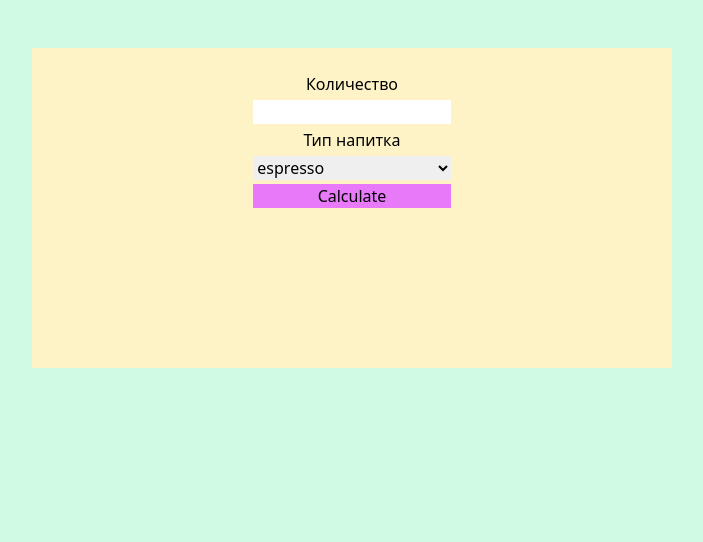
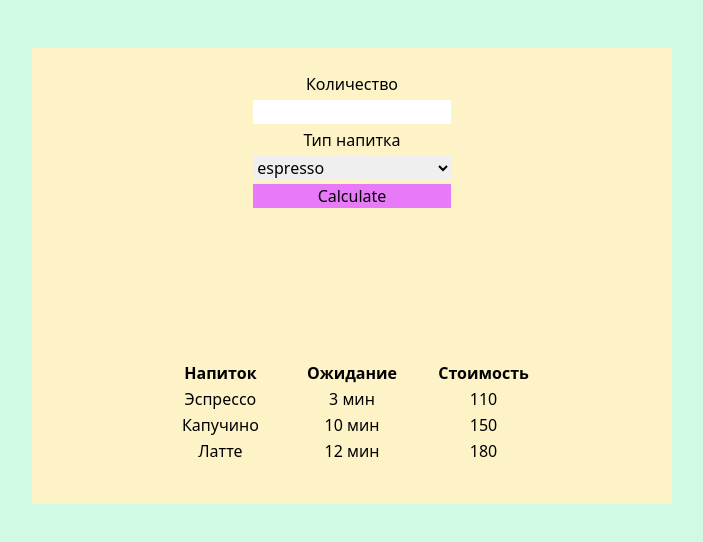
Before and after one commit to C4erries/web5, a plain HTML site: page index.html in a window 1280 px wide. Shown: the whole page, without its empty margins (288-991 px from the left). Drawn offline with nearby package versions, Linux system fonts and the light colour scheme.

Commit message:
add table ( price list )

```diff
--- a/index.html
+++ b/index.html
@@ -9,15 +9,16 @@
 </head>
 <body class="grid grid-cols-8  bg-emerald-100">
 <div class="mt-12 p-6 bg-amber-100
-        grid grid-rows-2 grid-cols-6
+        grid grid-rows-3 grid-cols-6
         col-span-6 md:col-span-4
         col-start-2 md:col-start-3
+
         justify-center items-center">
-    <div class="col-start-2 md:col-start-3 col-span-4 md:col-span-2 flex flex-col">
+    <div class="col-start-2 lg:col-start-3 col-span-4 lg:col-span-2 flex flex-col">
         <form class="flex flex-col">
             <label class="text-center flex flex-col">
                  Количество
-                 <input id="quantityInput" class="my-1" type="text"/>
+                 <input id="quantityInput" class="px-1 my-1" type="number"/>
             </label>
             <label class="text-center flex flex-col">
                 Тип напитка
@@ -30,7 +31,31 @@
         </form>
         <button id="button-submit" class="hover:bg-fuchsia-300 active:bg-fuchsia-100 bg-fuchsia-400">Calculate</button>
     </div>
-    <div id="answerDiv" class="row-start-2 col-span-6 mt-2 justify-center text-center"></div>
+    <div class="flex row-start-2 col-span-6 justify-center">
+        <div id="answerDiv" class="px-5 text-center bg-orange-200"></div>
+    </div>
+    <table class="row-start-3 md:col-start-2 col-span-6 md:col-span-4 flex-shrink-0 text-center max-[400px]:text-xs" id="table">
+    <tr class="grid grid-cols-3 row-start-1">
+        <th>Напиток</th>
+        <th>Ожидание</th>
+        <th>Стоимость</th>
+    </tr>
+    <tr class="grid grid-cols-3 row-start-1">
+        <td>Эспрессо</td>
+        <td>3 мин</td>
+        <td>110</td>
+    </tr>
+    <tr class="grid grid-cols-3 row-start-1">
+        <td>Капучино</td>
+        <td>10 мин</td>
+        <td>150</td>
+    </tr>
+    <tr class="grid grid-cols-3 row-start-1">
+        <td>Латте</td>
+        <td>12 мин</td>
+        <td>180</td>
+    </tr>
+    </table>
 </div>
 </body>
 </html>
```
